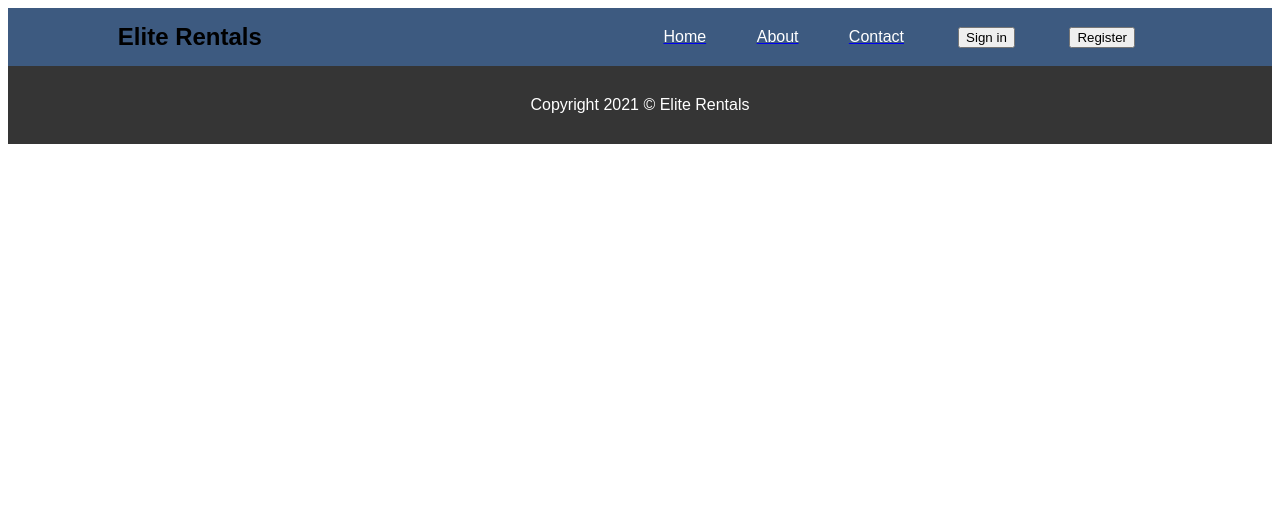
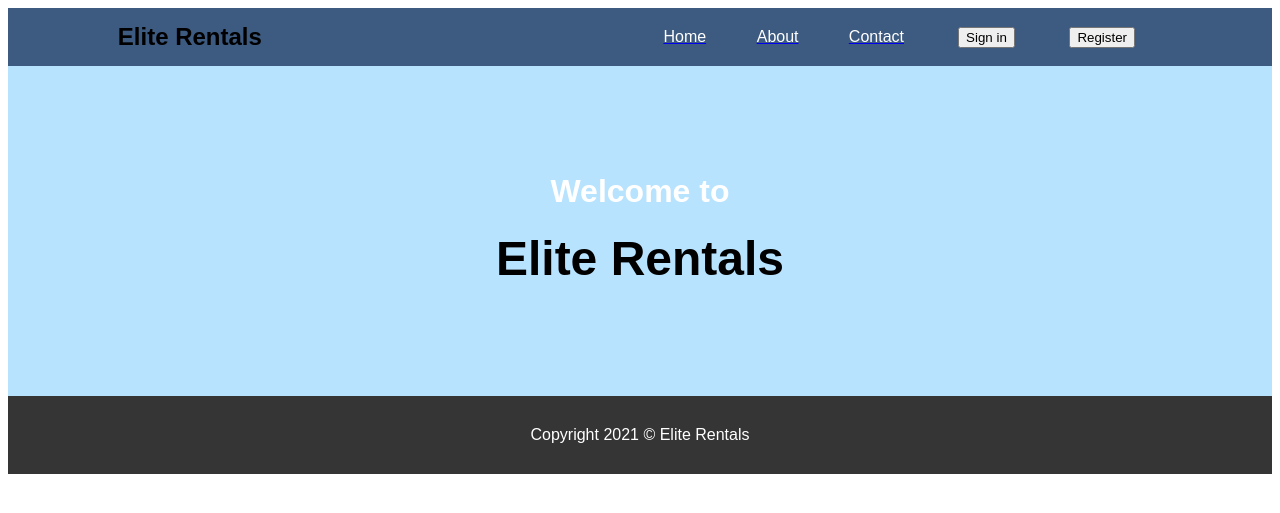
Before and after one commit to livealvi/Car-Rental-Service-Php-Project, a PHP site: page / in a window 1280 px wide. Shown: the top 513 px of the page. Run offline with PHP 8.4, Linux system fonts and the light colour scheme.

Commit message:
Updated index.php

```diff
--- a/index.php
+++ b/index.php
@@ -1,2 +1,43 @@
-<?php include 'view/header.php' ?>
-<?php include 'view/footer.php' ?>
+<!--Index page/ Landing page-->
+
+<!doctype html>
+<html lang="en">
+<head>
+    <meta charset="UTF-8">
+    <meta name="viewport"
+          content="width=device-width, user-scalable=no, initial-scale=1.0, maximum-scale=1.0, minimum-scale=1.0">
+    <meta http-equiv="X-UA-Compatible" content="ie=edge">
+    <title>Welcome to Elite Rentals</title>
+</head>
+<body>
+<!--Header inclusion-->
+<?php include 'View/header.php' ?>
+<!--Home welcome section start-->
+<table border="0" id="home" width="100%" cellpadding="0" cellspacing="0" bgcolor="#b8e3ff">
+    <tr>
+        <td>
+            <table border="0" width="85%" cellpadding="15" cellspacing="0" align="center">
+                <tr>
+                    <td align="center" valign="middle" height="300">
+                        <h3>
+                            <font face="arial" color="#ffffff" size="6">
+                                Welcome to
+                            </font>
+                        </h3>
+                        <h1>
+                            <font face="arial" color="#000000" size="7">
+                                Elite Rentals
+                            </font>
+                        </h1>
+                    </td>
+                </tr>
+            </table>
+        </td>
+    </tr>
+</table>
+<!--Home welcome section end
+
+<!--Footer inclusion-->
+<?php include 'View/footer.php' ?>
+</body>
+</html>
```
